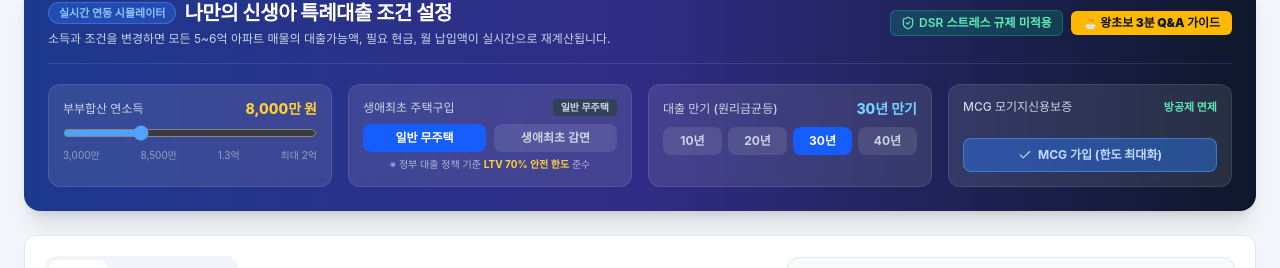
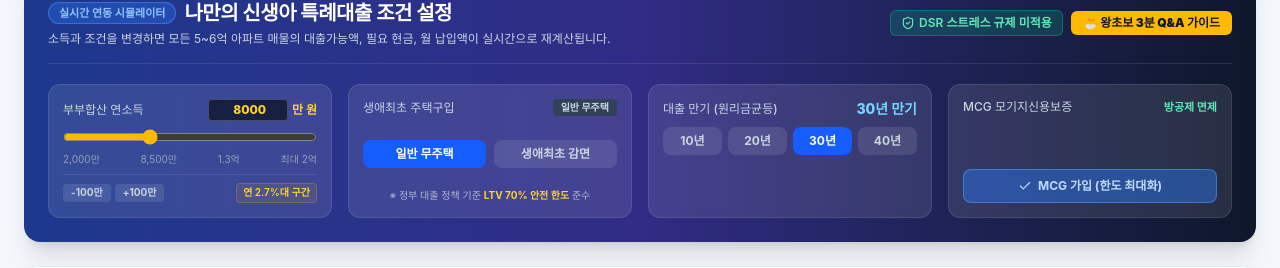
Before and after one commit to snorlax-gengar/our-family, a React (Vite) app in the folder frontend/: page / in a window 1280 px wide. Shown: the part 188-456 px from the top of the page. Built offline with nearby package versions, Linux system fonts and the light colour scheme; no server answers.

Commit message:
feat: Granular annual income slider (100M KRW step) and direct numeric input

```diff
--- a/frontend/src/components/PropertiesTab.jsx
+++ b/frontend/src/components/PropertiesTab.jsx
@@ -135,28 +135,83 @@ export default function PropertiesTab({
 
         {/* Simulator Controls Grid */}
         <div className="grid grid-cols-1 sm:grid-cols-2 lg:grid-cols-4 gap-4 text-xs">
-          {/* 소득 설정 */}
-          <div className="bg-white/10 p-3.5 rounded-xl border border-white/10 backdrop-blur-xs">
-            <div className="flex justify-between items-center mb-1.5">
+          {/* 소득 설정 (100만 원 단위 정밀 세분화 & 직접 숫자 입력 지원) */}
+          <div className="bg-white/10 p-3.5 rounded-xl border border-white/10 backdrop-blur-xs flex flex-col justify-between">
+            <div>
+              <div className="flex justify-between items-center mb-1">
                 <label className="text-slate-300 font-medium">부부합산 연소득</label>
-              <span className="font-extrabold text-amber-300 text-sm">
-                {(userCriteria.annualIncome / 10000).toLocaleString()}만 원
-              </span>
+                <div className="flex items-center gap-1">
+                  <input
+                    type="number"
+                    min="2000"
+                    max="20000"
+                    step="100"
+                    value={Math.round(userCriteria.annualIncome / 10000)}
+                    onChange={(e) => {
+                      const val = Number(e.target.value);
+                      if (!isNaN(val) && val >= 0) {
+                        setUserCriteria({ ...userCriteria, annualIncome: Math.min(200000000, val * 10000) });
+                      }
+                    }}
+                    className="w-20 px-1.5 py-0.5 bg-slate-900/80 border border-white/20 rounded text-right font-extrabold text-amber-300 text-xs focus:outline-none focus:ring-1 focus:ring-amber-400"
+                  />
+                  <span className="text-amber-300 font-bold text-xs">만 원</span>
                 </div>
+              </div>
+
+              {/* 100만 원 단위 정밀 슬라이더 */}
               <input
                 type="range"
-              min="30000000"
+                min="20000000"
                 max="200000000"
-              step="5000000"
+                step="1000000"
                 value={userCriteria.annualIncome}
                 onChange={(e) => setUserCriteria({ ...userCriteria, annualIncome: Number(e.target.value) })}
-              className="w-full accent-blue-400 cursor-pointer"
+                className="w-full accent-amber-400 cursor-pointer mt-1"
               />
+
               <div className="flex justify-between text-[10px] text-slate-400 mt-1">
-              <span>3,000만</span>
+                <span>2,000만</span>
                 <span>8,500만</span>
                 <span>1.3억</span>
                 <span>최대 2억</span>
+              </div>
+            </div>
+
+            {/* ±100만 원 미세 조정 버튼 & 금리 구간 안내 */}
+            <div className="mt-2 pt-2 border-t border-white/10 flex items-center justify-between gap-1">
+              <div className="flex gap-1">
+                <button
+                  type="button"
+                  onClick={() => setUserCriteria({
+                    ...userCriteria,
+                    annualIncome: Math.max(20000000, userCriteria.annualIncome - 1000000)
+                  })}
+                  className="px-2 py-0.5 bg-white/10 hover:bg-white/20 rounded text-[10px] font-bold text-slate-300 cursor-pointer transition-colors"
+                  title="100만 원 단위 감액"
+                >
+                  -100만
+                </button>
+                <button
+                  type="button"
+                  onClick={() => setUserCriteria({
+                    ...userCriteria,
+                    annualIncome: Math.min(200000000, userCriteria.annualIncome + 1000000)
+                  })}
+                  className="px-2 py-0.5 bg-white/10 hover:bg-white/20 rounded text-[10px] font-bold text-slate-300 cursor-pointer transition-colors"
+                  title="100만 원 단위 증액"
+                >
+                  +100만
+                </button>
+              </div>
+
+              <span className="text-[10px] text-amber-300 font-semibold truncate bg-amber-400/10 px-1.5 py-0.5 rounded border border-amber-400/20">
+                {userCriteria.annualIncome <= 20000000 ? '연 1.6%대 최저' :
+                 userCriteria.annualIncome <= 40000000 ? '연 2.1%대 구간' :
+                 userCriteria.annualIncome <= 60000000 ? '연 2.5%대 구간' :
+                 userCriteria.annualIncome <= 85000000 ? '연 2.7%대 구간' :
+                 userCriteria.annualIncome <= 130000000 ? '연 3.1%대 구간' : '연 3.3%대 (2억)'}
+              </span>
             </div>
           </div>
 
```
Lines whose indentation alone changed are shown as unchanged.
